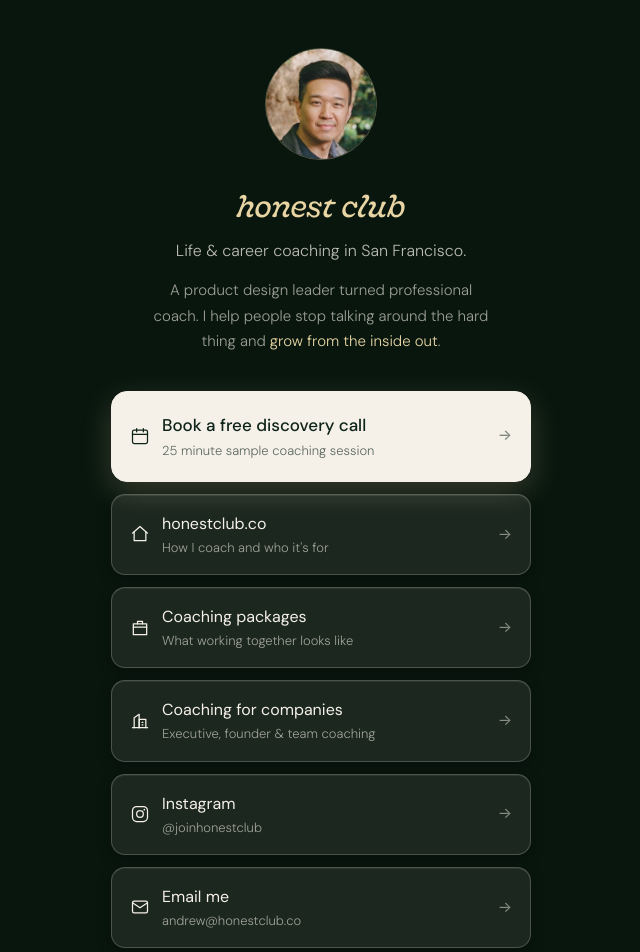
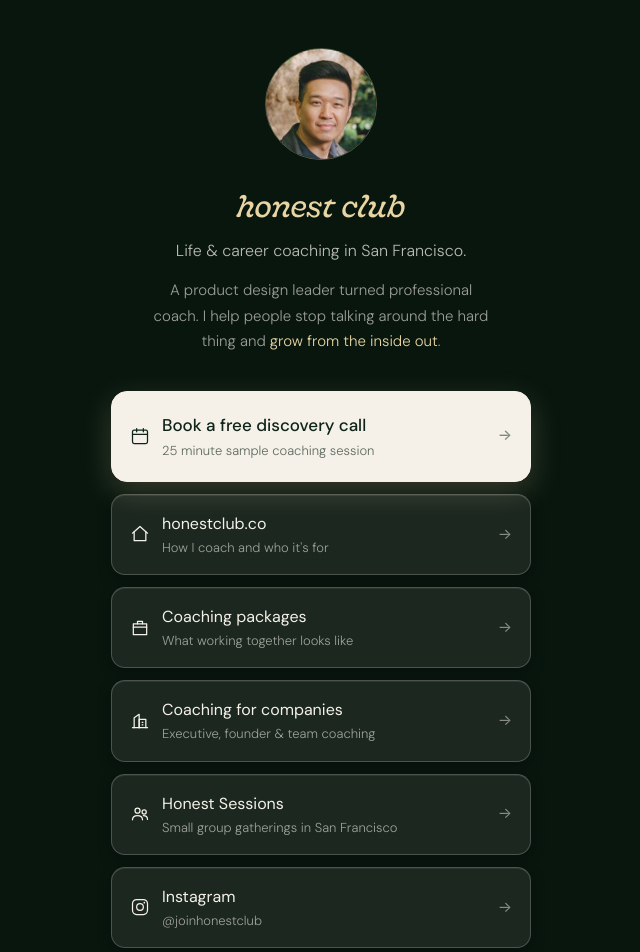
Before and after one commit to honestclub/join, a plain HTML site: page links/index.html in a window 1280 px wide. Shown: the top 952 px of the page, without its empty margins (319-959 px from the left). Drawn offline with Linux system fonts and the light colour scheme.

Commit message:
Add Honest Sessions to the links page
Co-Authored-By: Claude Opus 5 <noreply@anthropic.com>

```diff
--- a/links/index.html
+++ b/links/index.html
@@ -323,6 +323,21 @@
                     </a>
                 </li>
                 <li>
+                    <a href="https://honestclub.co/honest-sessions/">
+                        <svg class="icon" viewBox="0 0 24 24" aria-hidden="true">
+                            <circle cx="9" cy="8" r="3" />
+                            <circle cx="17" cy="9.5" r="2.5" />
+                            <path d="M3 19c0-3.3 2.7-5 6-5s6 1.7 6 5" />
+                            <path d="M16 14c3 0 5 1.6 5 4.5" />
+                        </svg>
+                        <span class="label"
+                            >Honest Sessions
+                            <span class="sub">Small group gatherings in San Francisco</span></span
+                        >
+                        <span class="arrow" aria-hidden="true">&rarr;</span>
+                    </a>
+                </li>
+                <li>
                     <a
                         href="https://www.instagram.com/joinhonestclub/"
                         rel="me noopener"
```
